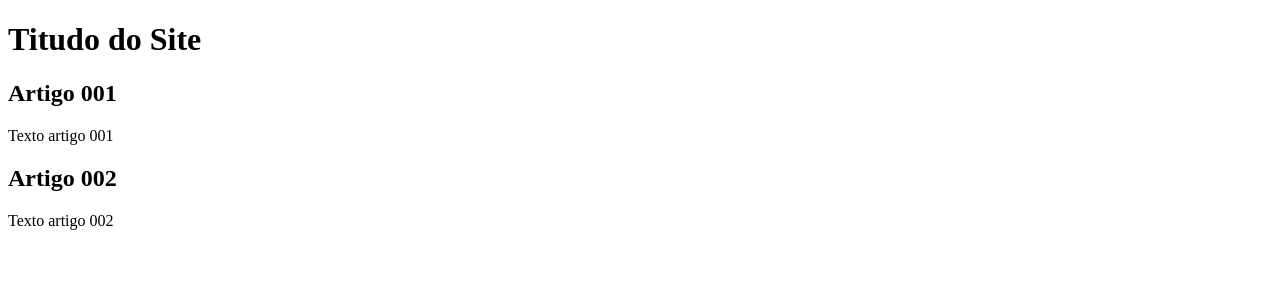
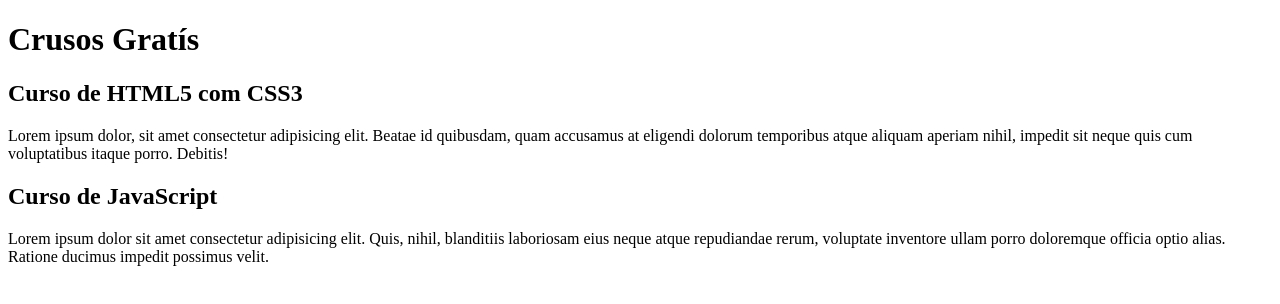
Before and after one commit to Lacielton/WebsiteProject, a plain HTML site: page index.html in a window 1280 px wide. Drawn offline with Linux system fonts and the light colour scheme.

Commit message:
Update index.html

```diff
--- a/index.html
+++ b/index.html
@@ -8,15 +8,15 @@
 <body>
        <main>
            <header>
-               <h1>Titudo do Site</h1>
+               <h1>Crusos Gratís</h1>
            </header>
            <article>
-               <h2>Artigo 001</h2>
-               <p>Texto artigo 001</p>
+               <h2>Curso de HTML5 com CSS3</h2>
+               <p>Lorem ipsum dolor, sit amet consectetur adipisicing elit. Beatae id quibusdam, quam accusamus at eligendi dolorum temporibus atque aliquam aperiam nihil, impedit sit neque quis cum voluptatibus itaque porro. Debitis!</p>
            </article>
            <article>
-               <h2>Artigo 002</h2>
-               <p>Texto artigo 002</p>
+               <h2>Curso de JavaScript</h2>
+               <p>Lorem ipsum dolor sit amet consectetur adipisicing elit. Quis, nihil, blanditiis laboriosam eius neque atque repudiandae rerum, voluptate inventore ullam porro doloremque officia optio alias. Ratione ducimus impedit possimus velit.</p>
            </article>
        </main>
 
```
